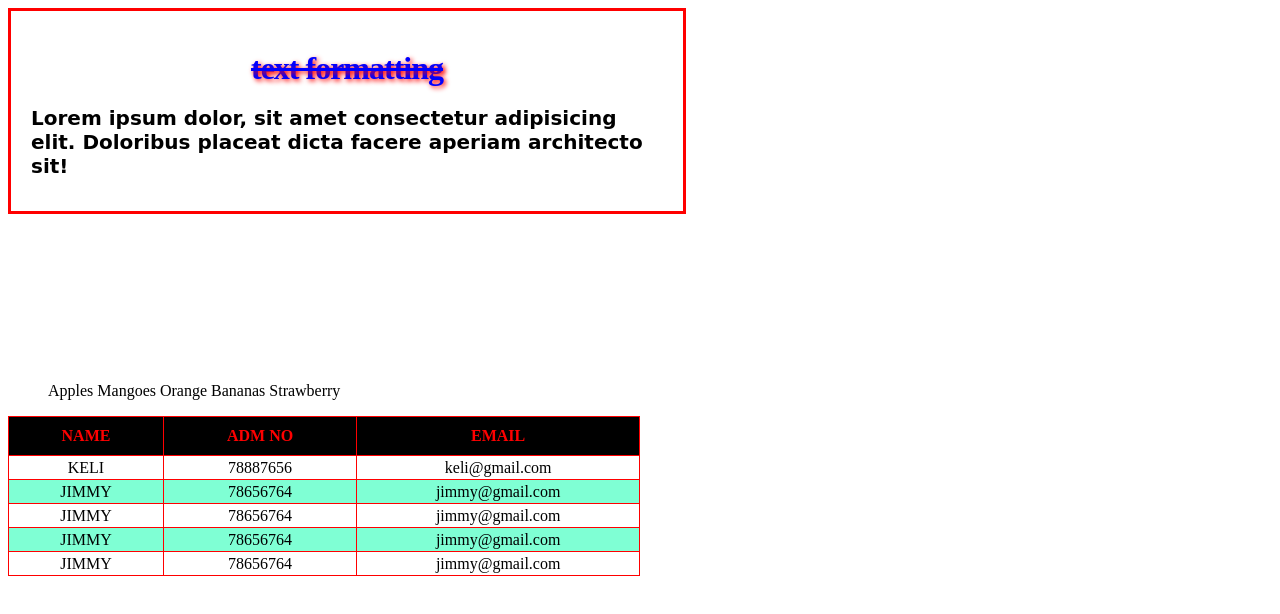
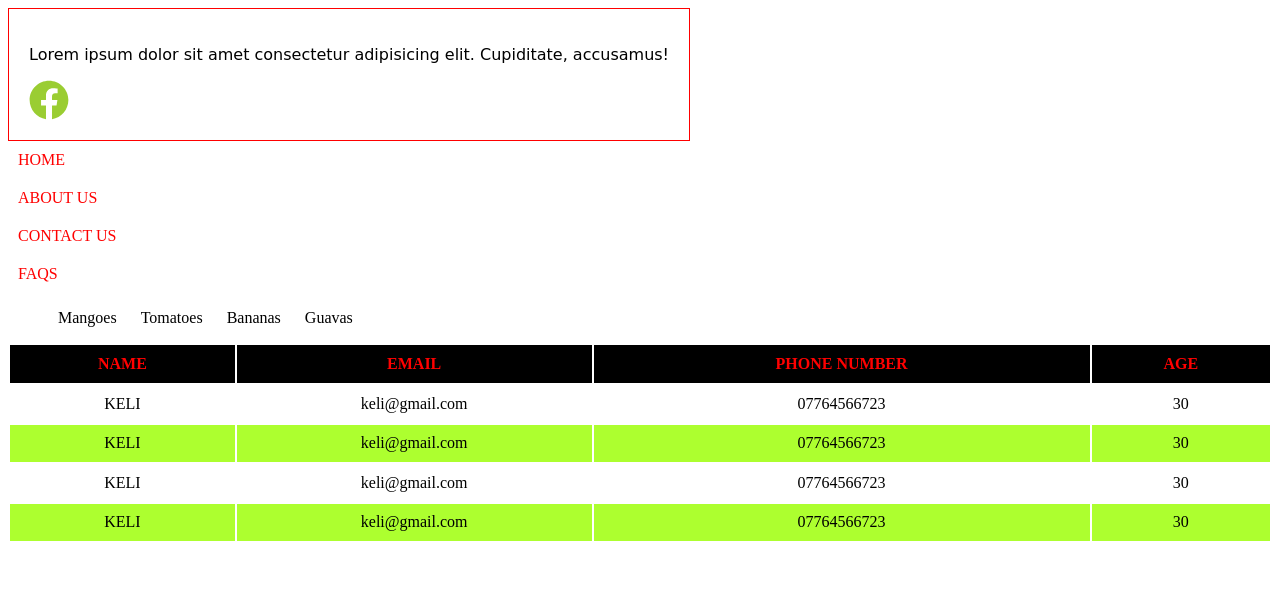
Before and after one commit to Kelimuthengi/testinggit, a plain HTML site: page index.html in a window 1280 px wide. Drawn offline with Linux system fonts and the light colour scheme; a web font is replaced by a local one.

Commit message:
first commit

```diff
--- a/index.html
+++ b/index.html
@@ -6,75 +6,70 @@
     <meta name="viewport" content="width=device-width, initial-scale=1.0">
     <title>Document</title>
     <link rel="stylesheet" href="/styles.css">
-
+    <script src="https://cdnjs.cloudflare.com/ajax/libs/font-awesome/6.1.1/js/all.min.js" integrity="sha512-6PM0qYu5KExuNcKt5bURAoT6KCThUmHRewN3zUFNaoI6Di7XJPTMoT6K0nsagZKk2OB4L7E3q1uQKHNHd4stIQ==" crossorigin="anonymous" referrerpolicy="no-referrer"></script>
 </head>
 <body>
 
-    <i style="font-size: 30px;"></i>
-    <!-- height and width -->
+    <div class="fonts">
+        <p>Lorem ipsum dolor sit amet consectetur adipisicing elit. Cupiditate, accusamus!</p>
+        <i class="fab fa-facebook"></i>
 
-   <div class="text">
-       <h1>text formatting</h1>
-       <p>Lorem ipsum dolor, sit amet consectetur adipisicing elit. Doloribus placeat dicta facere aperiam architecto sit!</p>
     </div>
 
     <div class="links">
-       <a href="#">Home</a>
-       <a href="#">About</a>
-       <a href="#">Contact</a>
-       <a href="#">Faqs</a>
+        <a href="">Home</a>
+        <a href="">About us</a>
+        <a href="">Contact us</a>
+        <a href="">Faqs</a>
     </div>
 
     <div class="lists">
         <ul>
-           <li>Apples</li>
             <li>Mangoes</li>
-           <li>Orange</li>
+            <li>Tomatoes</li>
             <li>Bananas</li>
-           <li>Strawberry</li>
+            <li>Guavas</li>
         </ul>
     </div>
 
     <div class="tables">
-
         <table>
             <thead>
                 <tr>
                     <th>NAME</th>
-                <th>ADM NO</th>
                     <th>EMAIL</th>
+                    <th>PHONE NUMBER</th>
+                    <th>AGE</th>
                 </tr>
             </thead>
 
             <tbody>
                 <tr>
                     <td>KELI</td>
-                <td>78887656</td>
                     <td>keli@gmail.com</td>
+                    <td>07764566723</td>
+                    <td>30</td>
                 </tr>
 
                 <tr>
-                <td>JIMMY</td>
-                <td>78656764</td>
-                <td>jimmy@gmail.com</td>
+                    <td>KELI</td>
+                    <td>keli@gmail.com</td>
+                    <td>07764566723</td>
+                    <td>30</td>
                 </tr>
 
                 <tr>
-                <td>JIMMY</td>
-                <td>78656764</td>
-                <td>jimmy@gmail.com</td>
+                    <td>KELI</td>
+                    <td>keli@gmail.com</td>
+                    <td>07764566723</td>
+                    <td>30</td>
                 </tr>
 
                 <tr>
-                <td>JIMMY</td>
-                <td>78656764</td>
-                <td>jimmy@gmail.com</td>
-            </tr>
-
-            <tr>
-                <td>JIMMY</td>
-                <td>78656764</td>
-                <td>jimmy@gmail.com</td>
+                    <td>KELI</td>
+                    <td>keli@gmail.com</td>
+                    <td>07764566723</td>
+                    <td>30</td>
                 </tr>
             </tbody>
         </table>
--- a/styles.css
+++ b/styles.css
@@ -1,67 +1,54 @@
-@import url('https://fonts.googleapis.com/css2?family=Water+Brush&display=swap');
+@import url('https://fonts.googleapis.com/css2?family=Koulen&display=swap');
 
 
-.text {
-    height: 20vh;
-    width: 50%;
-    border: 3px solid red;
+.fonts {
+    border: 1px solid red;
+    width: fit-content;
     padding: 20px;
+    font-family: 'Koulen', cursive;
 }
 
-.text h1 {
-    color: blue;
-    text-align: center;
-    text-decoration: line-through;
-    text-transform: lowercase;
-    text-shadow: 2px 2px 5px red ;
-    letter-spacing: -1px;
-    line-height: 1;
-}
-
-.text p {
-    font-family: 'Water Brush', cursive;
-    font-size: 20px;
-    font-weight: bolder;
-    font-style: normal;
+.fa-facebook {
+    font-size: 40px;
+    color: yellowgreen;
 }
 
 .links a {
     text-decoration: none;
     color: red;
     padding: 10px;
+    display: block;
     text-transform: uppercase;
-    display: block;
-    /* display: none; */
-    visibility: hidden;
 }
 
 .lists li {
     list-style-type: none;
     display: inline;
-    /* display: none; */
+    padding: 10px;
 }
 
-.tables table, td, th {
-    border: 1px solid red;
-    border-collapse: collapse;
+.tables table,th,td {
+    /* border: 1px solid red; */
+    /* border-collapse: collapse; */
 }
 
 .tables table {
-    height: 20vh;
-    width: 50%;
+    height: 200px;
+    width: 100%;
 }
 
 .tables td {
     text-align: center;
-
+     /* background-color: greenyellow; */
+     color: black;
 }
 
 .tables th {
     padding: 10px;
+    background-color: black;
     color: red;
-    background-color: black;
 }
 
 .tables tr:nth-child(even) {
-    background-color: aquamarine;
+    background-color: greenyellow;
 }
```
Also changed, not shown: images/search (1).png (added). Lines whose indentation alone changed are shown as unchanged.
